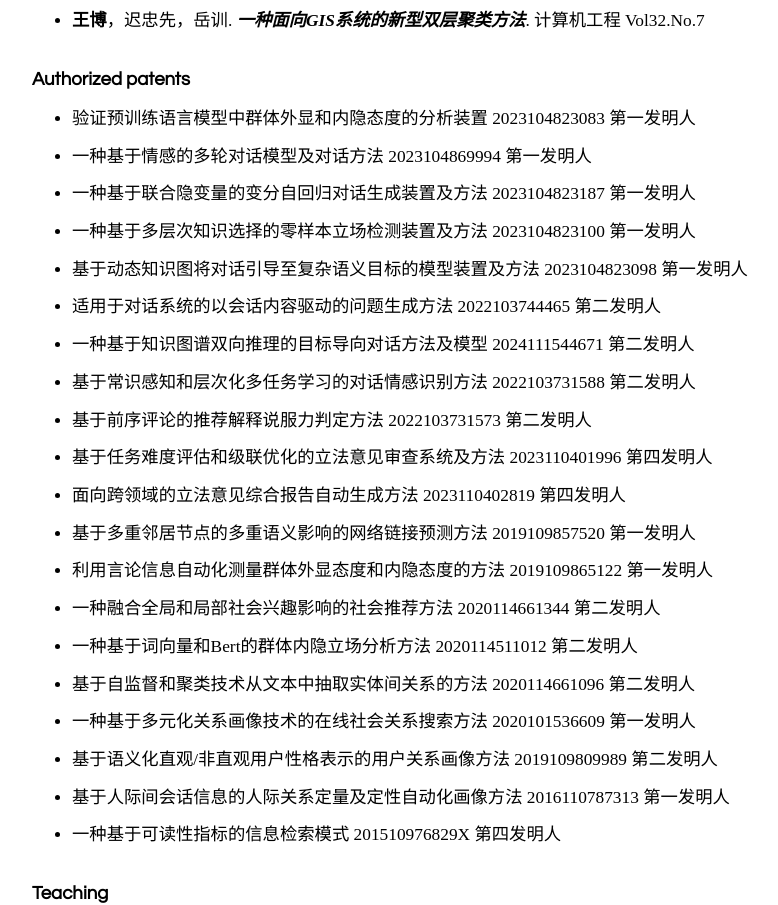
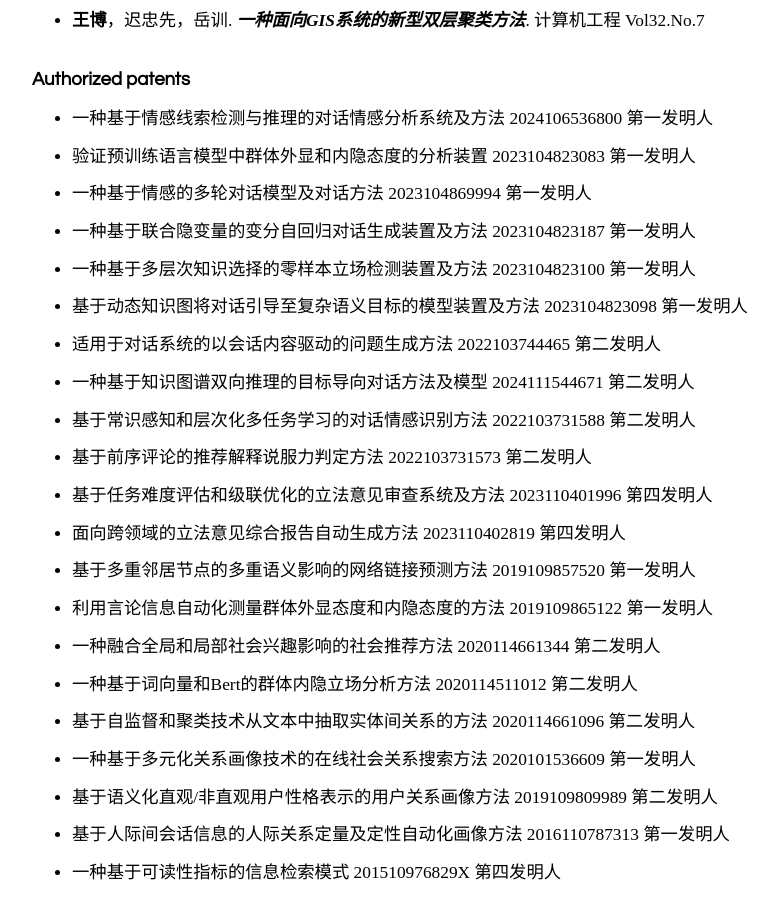
Before and after one commit to bowang1979-sptnk/bowang, a plain HTML site: page index.htm in a window 1280 px wide. Shown: the part 9539-10444 px from the top of the page, without its empty margins (8-786 px from the left). Drawn offline with Linux system fonts and the light colour scheme.

Commit message:
index.htm

```diff
--- a/index.htm
+++ b/index.htm
@@ -384,6 +384,7 @@
 
         <h2>Authorized patents</h2>
         <ul>
+            <li>一种基于情感线索检测与推理的对话情感分析系统及方法 2024106536800 第一发明人</li>
             <li>验证预训练语言模型中群体外显和内隐态度的分析装置 2023104823083 第一发明人</li>
             <li>一种基于情感的多轮对话模型及对话方法 2023104869994 第一发明人</li>
             <li>一种基于联合隐变量的变分自回归对话生成装置及方法 2023104823187 第一发明人</li>
```
